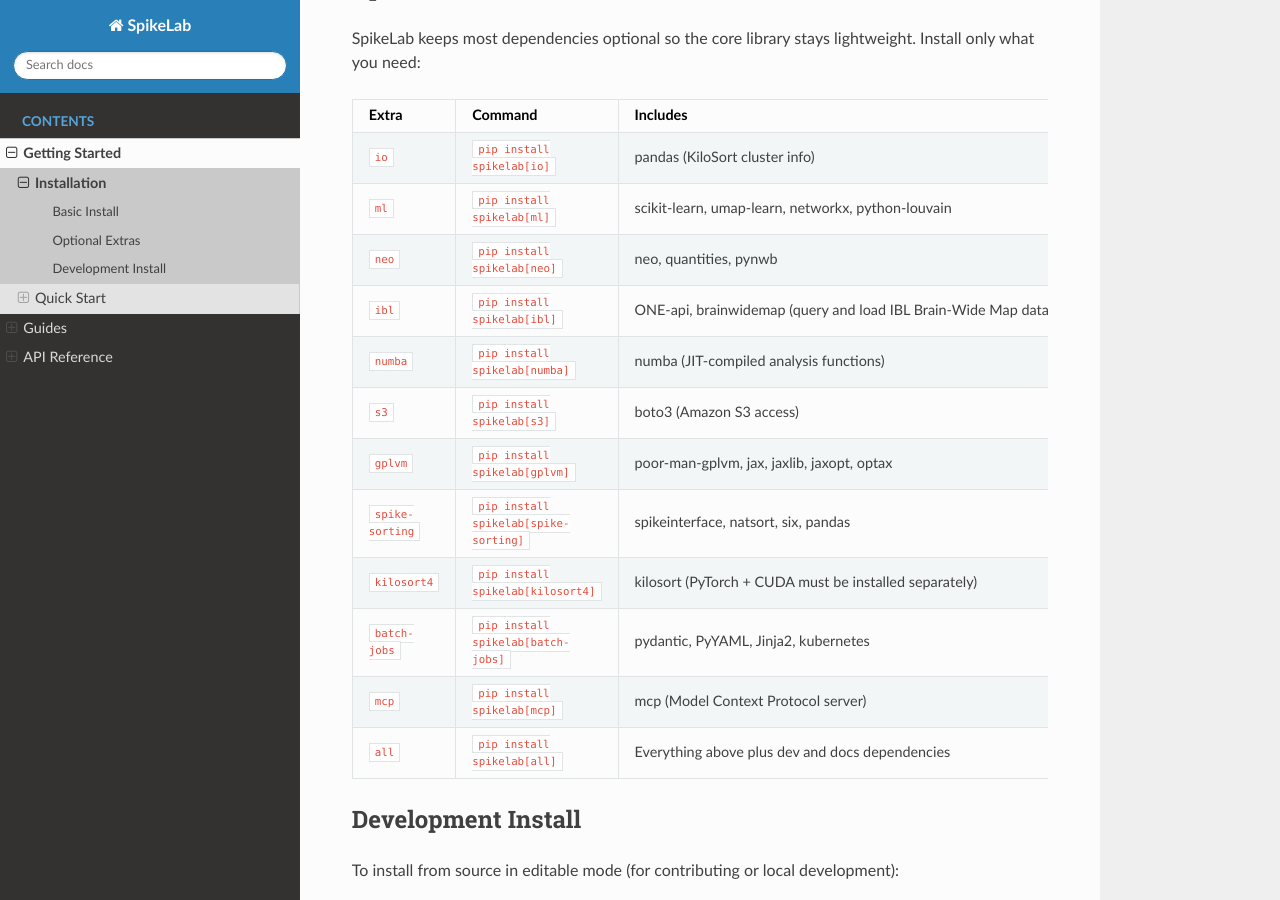
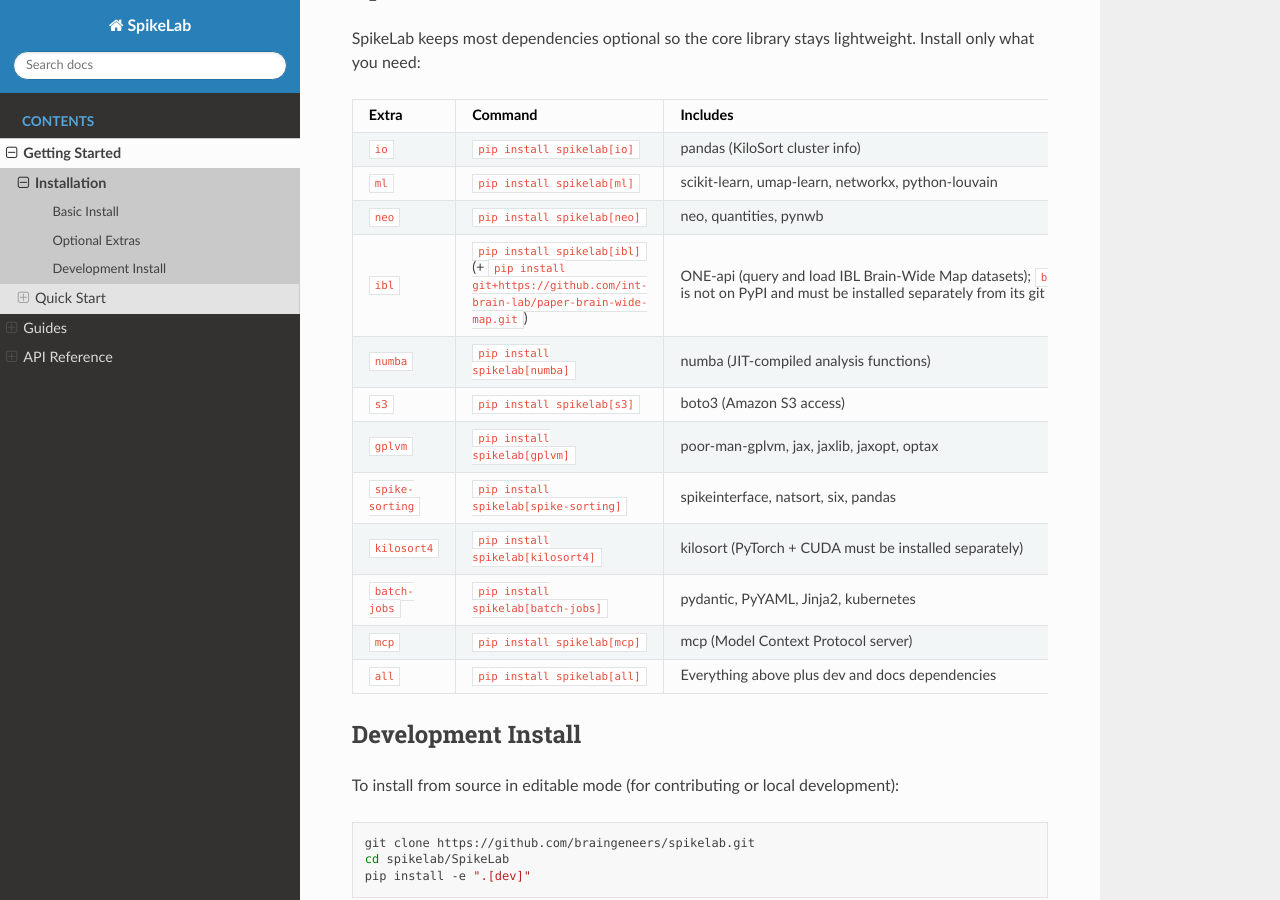
Before and after one commit to braingeneers/SpikeLab, a Sphinx documentation site: the page built from docs/source/getting_started/installation.rst, in a window 1280 px wide and 900 px high, scrolled down 360 px. Built offline with Sphinx 7.4.7 and the Read the Docs theme 3.1.0, drawn with Linux system fonts in a browser that asks for light colours.

Commit message:
fix: drop brainwidemap from [ibl] extra (not on PyPI)
brainwidemap is published only as a git repo at
int-brain-lab/paper-brain-wide-map; PyPI does not allow direct VCS
URLs in published Requires-Dist, so the previous [ibl] extra failed
with "No matching distribution found for brainwidemap" when installed
from PyPI.

Mirrors the [gplvm] / poor-man-gplvm pattern: the pip-installable piece
(ONE-api) stays in the extra, and the git-only piece is documented as
a manual install step in pyproject.toml, environment.yml, README.md,
and the Sphinx installation page.

Co-Authored-By: Claude Opus 4.7 (1M context) <noreply@anthropic.com>

```diff
--- a/docs/source/getting_started/installation.rst
+++ b/docs/source/getting_started/installation.rst
@@ -34,8 +34,8 @@ Install only what you need:
      - ``pip install spikelab[neo]``
      - neo, quantities, pynwb
    * - ``ibl``
-     - ``pip install spikelab[ibl]``
-     - ONE-api, brainwidemap (query and load IBL Brain-Wide Map datasets)
+     - ``pip install spikelab[ibl]`` (+ ``pip install git+https://github.com/int-brain-lab/paper-brain-wide-map.git``)
+     - ONE-api (query and load IBL Brain-Wide Map datasets); ``brainwidemap`` is not on PyPI and must be installed separately from its git repo
    * - ``numba``
      - ``pip install spikelab[numba]``
      - numba (JIT-compiled analysis functions)
--- a/environment.yml
+++ b/environment.yml
@@ -28,4 +28,5 @@ dependencies:
     - neo>=0.12.0
     - quantities>=0.14.0
     - ONE-api>=2.0
-    - brainwidemap
+    # brainwidemap is not on PyPI; install manually for IBL queries:
+    #   pip install git+https://github.com/int-brain-lab/paper-brain-wide-map.git
--- a/pyproject.toml
+++ b/pyproject.toml
@@ -122,8 +122,9 @@ kilosort4 = [
   # https://pytorch.org/get-started/locally/
 ]
 ibl = [
+  # brainwidemap is not on PyPI; install manually:
+  #   pip install git+https://github.com/int-brain-lab/paper-brain-wide-map.git
   "ONE-api>=2.0",
-  "brainwidemap",
 ]
 all = [
   "pandas>=1.3",
@@ -151,8 +152,8 @@ all = [
   "PyYAML>=6.0.1",
   "Jinja2>=3.1.0",
   "kubernetes>=30.1.0",
+  # brainwidemap is not on PyPI; install manually for [ibl] extra
   "ONE-api>=2.0",
-  "brainwidemap",
 ]
 
 [project.scripts]
```
Also changed, not shown: README.md (+1 -1 lines).
